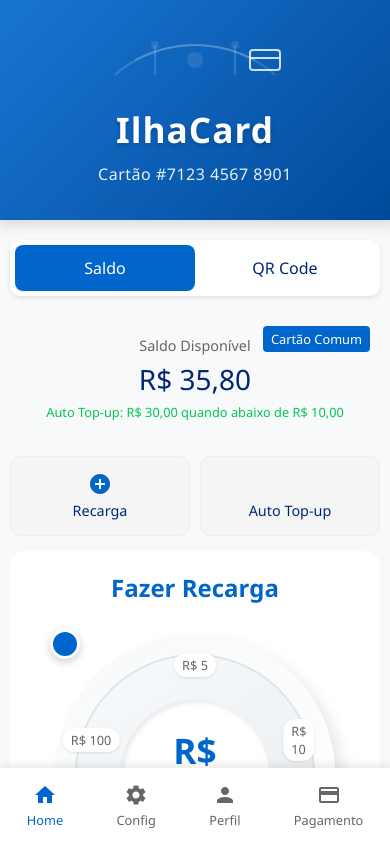
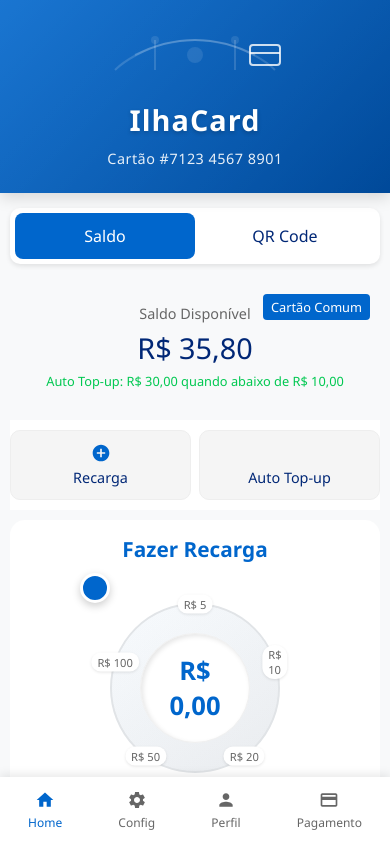
Before and after one commit to copy9/IlhaCard, a plain HTML site: page index.html in a window 390 px wide. Both pictures are taken after a click on the element "Recarga". Shown: the top 844 px of the page. Drawn offline with Linux system fonts and the light colour scheme; a script that the page names is missing.

Commit message:
Add files via upload

```diff
--- a/index.html
+++ b/index.html
@@ -28,8 +28,9 @@
         margin: 0 auto;
         padding: 15px;
         background: #f8f9fa;
-        min-height: 100vh;
-        padding-bottom: 70px; /* Add space for bottom nav */
+        min-height: calc(100vh - 60px);
+        padding-bottom: 80px; /* Improved bottom spacing */
+        overflow-y: auto; /* Ensure content is always scrollable but doesn't hide behind bottom nav */
     }
 
     .header {
@@ -83,6 +84,11 @@
     }
 
     .quick-actions {
+        position: relative;
+        z-index: 10; /* Ensure buttons are always visible */
+        background: white;
+        padding: 10px 0;
+        margin-top: 10px; /* Improved spacing */
         display: grid;
         grid-template-columns: repeat(2, 1fr);
         gap: 10px;
@@ -144,18 +150,21 @@
     }
 
     .transaction-list {
-        list-style: none;
+        width: 100%;
+        overflow-x: hidden;
     }
 
     .transaction-item {
         padding: 15px;
         border-bottom: 1px solid #eee;
-        display: flex;
-        justify-content: space-between;
+        display: grid;
+        grid-template-columns: 1fr auto;
+        gap: 8px;
         align-items: center;
     }
 
     .transaction-date {
+        grid-column: 1 / -1;
         color: #666;
         font-size: 14px;
     }
@@ -197,10 +206,9 @@
     }
 
     #qrCode {
-        width: 200px;
-        height: 200px;
-        margin: 20px auto;
-        display: block;
+        max-width: 100%;
+        height: auto;
+        margin: 15px auto;
     }
 
     .notification {
@@ -234,10 +242,13 @@
     }
 
     .recharge-form {
+        max-width: 100%;
+        overflow: hidden;
         display: none;
-        padding: 20px;
+        padding: 15px;
         background: white;
         border-radius: 15px;
+        margin-bottom: 70px; /* Add space for bottom nav */
     }
 
     .recharge-form.active {
@@ -254,15 +265,10 @@
     }
 
     .circular-slider-container {
-        width: 280px;
-        height: 280px;
-        margin: 30px auto;
-        padding: 10px; /* Reduced from 15px to 10px */
-        background: linear-gradient(145deg, #f8f9fa, #ffffff);
-        border-radius: 50%;
-        box-shadow:
-            8px 8px 15px rgba(0, 0, 0, 0.1),
-            -8px -8px 15px rgba(255, 255, 255, 0.8);
+        width: 240px; /* Reduced from 280px */
+        height: 240px; /* Reduced from 280px */
+        margin: 20px auto; /* Reduced margin */
+        padding: 10px; /* Reduced padding */
     }
 
     .circular-slider {
@@ -273,10 +279,10 @@
 
     .slider-circle {
         position: absolute;
-        top: 10px; /* Reduced from 15px to 10px */
-        left: 10px; /* Reduced from 15px to 10px */
-        width: calc(100% - 20px); /* Reduced from 30px to 20px */
-        height: calc(100% - 20px); /* Reduced from 30px to 20px */
+        top: 15px;
+        left: 15px;
+        width: calc(100% - 30px);
+        height: calc(100% - 30px);
         border: 2px solid #e8e8e8;
         border-radius: 50%;
         background: linear-gradient(145deg, #ffffff, #f0f0f0);
@@ -336,10 +342,10 @@
 
     .slider-bg {
         position: absolute;
-        top: 10px; /* Reduced from 15px to 10px */
-        left: 10px; /* Reduced from 15px to 10px */
-        width: calc(100% - 20px); /* Reduced from 30px to 20px */
-        height: calc(100% - 20px); /* Reduced from 30px to 20px */
+        top: 15px;
+        left: 15px;
+        width: calc(100% - 30px);
+        height: calc(100% - 30px);
         border-radius: 50%;
         background: conic-gradient(
             from -90deg,
@@ -353,9 +359,9 @@
 
     .recharge-form h3 {
         text-align: center;
-        margin-bottom: 20px;
+        margin-bottom: 15px; /* Reduced margin */
         color: var(--primary-color);
-        font-size: 1.5em;
+        font-size: 1.3em; /* Adjusted font size */
     }
 
     .bottom-nav {
@@ -366,7 +372,7 @@
         background: white;
         display: flex;
         justify-content: space-around;
-        padding: 10px 0;
+        padding: 8px 0; /* Improved bottom nav responsiveness */
         box-shadow: 0 -2px 10px rgba(0,0,0,0.1);
         z-index: 100;
     }
@@ -377,7 +383,7 @@
         align-items: center;
         color: #666;
         text-decoration: none;
-        font-size: 0.8rem;
+        font-size: 0.75rem; /* Improved bottom nav responsiveness */
         padding: 5px;
         transition: color 0.3s;
     }
@@ -387,8 +393,8 @@
     }
 
     .nav-item svg {
-        width: 24px;
-        height: 24px;
+        width: 20px; /* Improved bottom nav responsiveness */
+        height: 20px; /* Improved bottom nav responsiveness */
         margin-bottom: 4px;
     }
 
@@ -397,59 +403,106 @@
             padding: 10px;
         }
 
+        .logo h1 {
+            font-size: 1.8rem; /* Smaller font size for mobile */
+        }
+
+        .card-number {
+            font-size: 0.9rem;
+        }
+
         .balance {
-            font-size: 28px;
+            font-size: 1.8rem;
         }
 
         .header {
-            border-radius: 0;
-            margin: -15px -15px 20px -15px;
+            margin: -10px -10px 15px -10px;
+            padding: 15px;
         }
 
         .transaction-item {
-            flex-direction: column;
-            align-items: flex-start;
+            padding: 12px;
+            font-size: 0.9rem;
         }
 
-        .transaction-date {
-            margin: 5px 0;
+        .quick-actions {
+            grid-gap: 8px;
+            margin: 10px 0; /* Adjusted margin */
+        }
+
+        .quick-action-button {
+            padding: 12px;
+            min-height: 40px; /* Improved button visibility */
+        }
+
+        .quick-action-button svg {
+            width: 20px;
+            height: 20px;
+        }
+
+        .circular-slider-container {
+            width: 220px; /* Even smaller for mobile */
+            height: 220px;
+            margin: 15px auto;
+        }
+
+        .slider-value {
+            width: 110px;
+            height: 110px;
+            font-size: 1.6em;
+        }
+
+        .preset-value {
+            font-size: 0.7em;
+            padding: 2px 6px; /* Adjusted padding */
         }
     }
 
-    .profile-form {
-        background: white;
-        padding: 20px;
-        border-radius: 10px;
-        margin-top: 20px;
+    @media (max-width: 360px) {
+        .logo h1 {
+            font-size: 1.6rem;
+        }
+
+        .card-number {
+            font-size: 0.8rem;
+        }
+
+        .balance {
+            font-size: 1.6rem;
+        }
+
+        .quick-action-button span {
+            font-size: 0.8rem;
+        }
+
+        .circular-slider-container {
+            width: 200px; /* Even smaller for very small screens */
+            height: 200px;
+        }
+
+        .slider-value {
+            width: 100px;
+            height: 100px;
+            font-size: 1.4em;
+        }
+
+        .preset-value {
+            font-size: 0.65em;
+            padding: 2px 4px; /* Adjusted padding */
+        }
     }
 
-    .profile-form input {
-        width: 100%;
-        padding: 12px;
-        margin: 8px 0;
-        border: 1px solid #ddd;
-        border-radius: 8px;
+    /* Add smooth scrolling for better mobile experience */
+    html {
+        scroll-behavior: smooth;
     }
 
-    .payment-method {
-        background: white;
-        padding: 15px;
-        border-radius: 10px;
-        margin: 10px 0;
-        display: flex;
-        align-items: center;
-        justify-content: space-between;
-    }
-
-    .add-payment-btn {
-        background: var(--primary-color);
-        color: white;
-        border: none;
-        padding: 12px 20px;
-        border-radius: 8px;
-        width: 100%;
-        margin-top: 15px;
-        cursor: pointer;
+    /* Improve touch targets for mobile */
+    button,
+    .quick-action-button,
+    .nav-item,
+    .tab {
+        min-height: 44px; /* Minimum touch target size */
     }
     </style>
 
@@ -708,6 +761,12 @@
 
                 // Initialize circular slider
                 initCircularSlider();
+
+                // Scroll to top to ensure full visibility
+                window.scrollTo({
+                    top: 0,
+                    behavior: 'smooth'
+                });
             }
 
             function initCircularSlider() {
@@ -911,5 +970,27 @@
                     historyList.appendChild(li);
                 });
             }
+
+            // Add scroll handling for better mobile experience
+            document.addEventListener('DOMContentLoaded', function() {
+                const rechargeForm = document.getElementById('rechargeForm');
+
+                // Ensure content is visible when keyboard appears on mobile
+                if (/Android|webOS|iPhone|iPad|iPod|BlackBerry|IEMobile|Opera Mini/i.test(navigator.userAgent)) {
+                    window.addEventListener('resize', function() {
+                        if (rechargeForm.classList.contains('active')) {
+                            const formRect = rechargeForm.getBoundingClientRect();
+                            const viewportHeight = window.innerHeight;
+
+                            if (formRect.bottom > viewportHeight) {
+                                window.scrollTo({
+                                    top: window.scrollY + (formRect.bottom - viewportHeight) + 10,
+                                    behavior: 'smooth'
+                                });
+                            }
+                        }
+                    });
+                }
+            });
         </script>
     </body></html>
```
